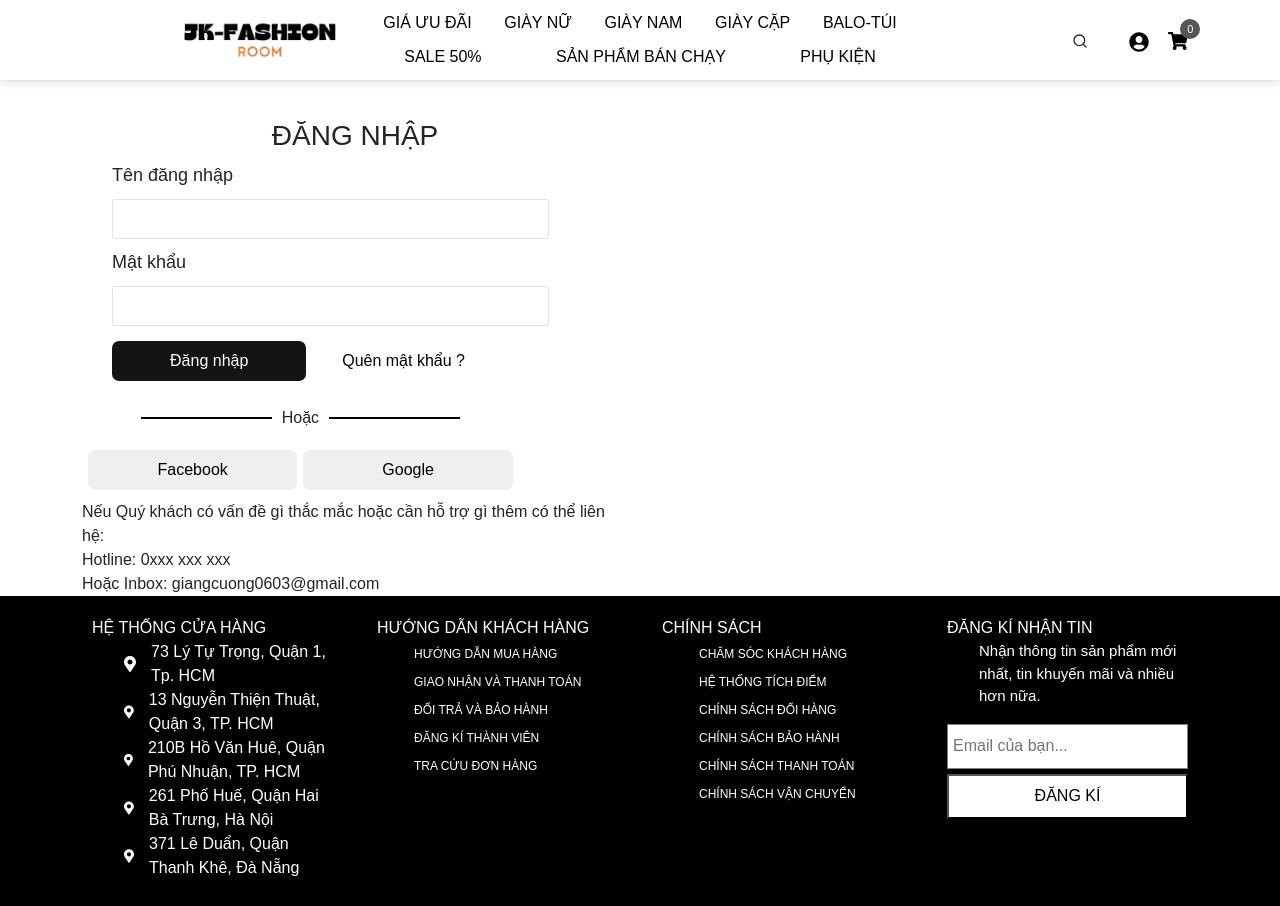
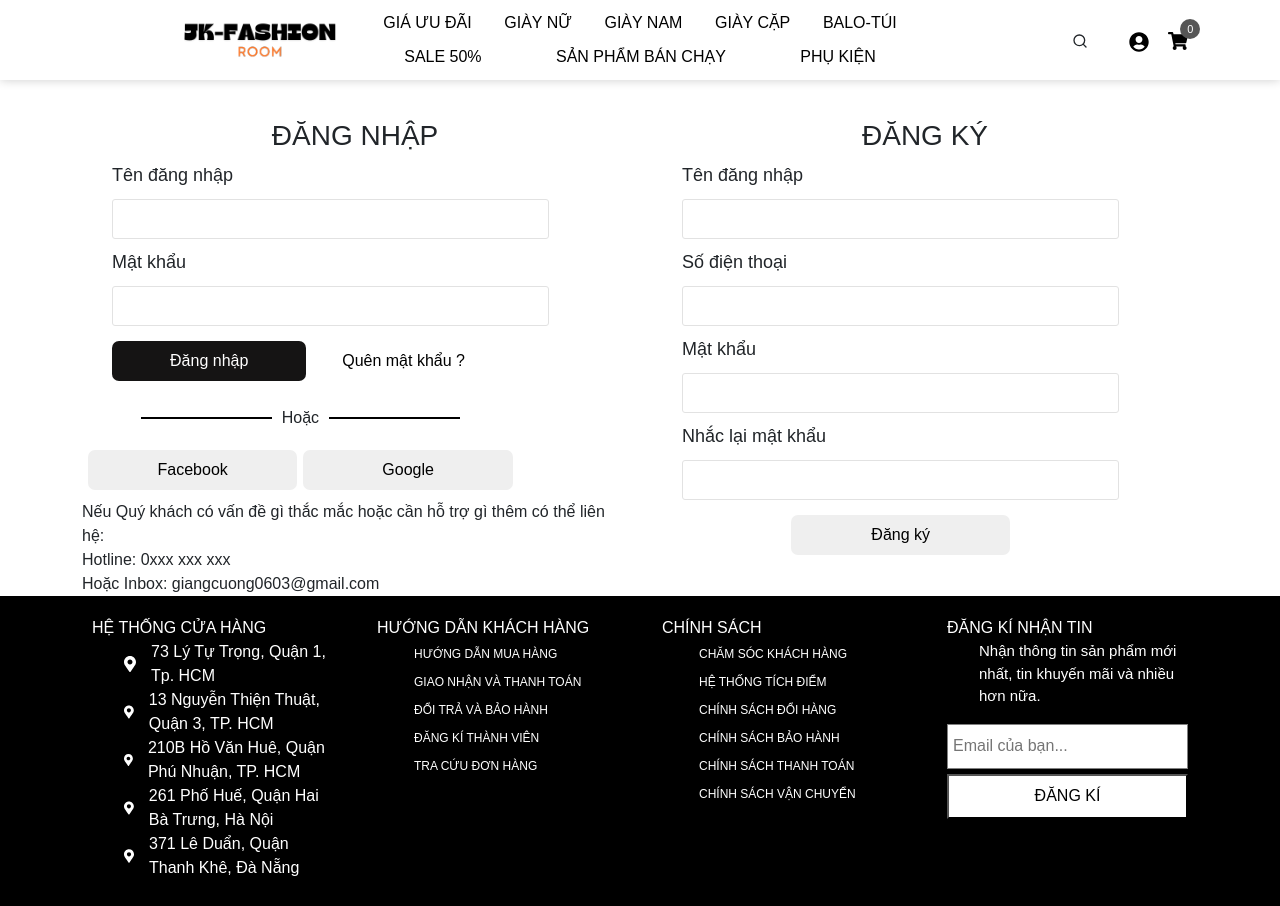
Before and after one commit to Mr-jk03/fashion-web, a React (Create React App) app: page /userform in a window 1280 px wide. Built offline with nearby package versions, Linux system fonts and the light colour scheme; a web font is replaced by a local one.

Commit message:
update userform 3

```diff
--- a/src/components/Header/User/UserForm/UserForm.css
+++ b/src/components/Header/User/UserForm/UserForm.css
@@ -161,6 +161,9 @@
         width: 100%;
         margin: 0 auto;
     }
+    /* .sign-up-cha{
+        display: none;
+    } */
 
 
 }
--- a/src/components/Header/User/UserForm/UserForm.jsx
+++ b/src/components/Header/User/UserForm/UserForm.jsx
@@ -1,19 +1,40 @@
-
-import { useState } from 'react';
+import { useState, useEffect } from 'react';
 import './UserForm.css';
 
 const UserForm = () => {
+    const [signUpForm, setSignUpForm] = useState(false);
+    const [signInForm, setSignInForm] = useState(true);
 
-    const [isSignUp, setIsSignUp] = useState(true);
-    const toggleForm = () => {
-        setIsSignUp(!isSignUp);
+    const windowCheckResize = () => {
+        if (window.innerWidth < 541) {
+            if (!signUpForm) {
+                setSignUpForm(false);
+            }
+        } else {
+            setSignUpForm(true);
+        }
     };
+
+
+    const handleRegisterClick = () => {
+        setSignUpForm(true);
+        setSignInForm(false);
+    };
+
+    useEffect(() => {
+        windowCheckResize();
+        window.addEventListener('resize', windowCheckResize);
+
+        return () => {
+            window.removeEventListener('resize', windowCheckResize);
+        };
+    }, []);
 
     return (
         <div className='main-userform'>
             <div className="container main-form-us">
                 <div className="row">
-                {isSignUp ? (
+                    {signInForm && (
                         <div className="col-xl-6 col-lg-6 col-md-6 sign-cha">
                             <div className='text-us'>
                                 <span>ĐĂNG NHẬP</span>
@@ -34,7 +55,7 @@ const UserForm = () => {
                                 <div></div>
                             </div>
                             <div className='button-forgot'>
-                                <button onClick={toggleForm}>Đăng ký</button>
+                                <button onClick={handleRegisterClick}>Đăng ký</button>
                             </div>
                             <div className='button-face-google'>
                                 <button>Facebook</button>
@@ -46,7 +67,10 @@ const UserForm = () => {
                                 Hoặc Inbox: giangcuong0603@gmail.com
                             </span>
                         </div>
-                        ) : (
+                    )}
+
+
+                    {signUpForm && (
                         <div className="col-xl-6 col-lg-6 col-md-6 sign-cha sign-up-cha">
                             <div className='text-us'>
                                 <span>ĐĂNG KÝ</span>
```
Lines whose indentation alone changed are shown as unchanged.
